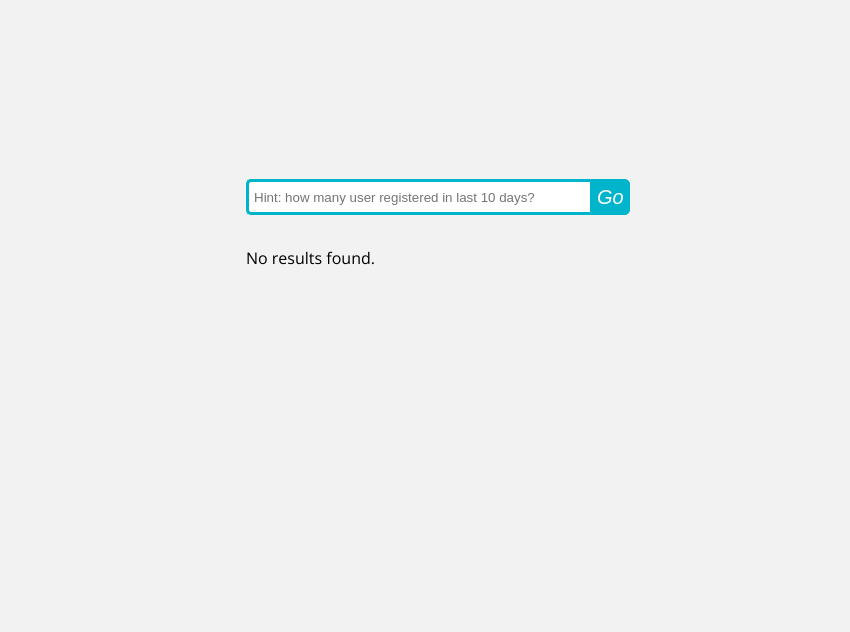
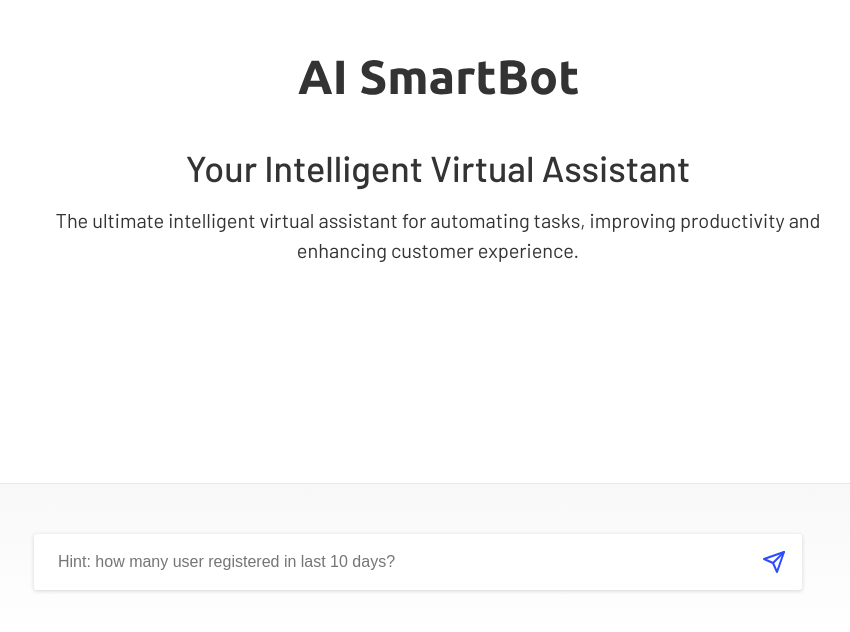
Before and after one commit to loginradius-hackathon/lr-hackathon-aismartbot, a React (Create React App) app: page / in a window 1280 px wide. Shown: the part 160-792 px from the top of the page, without its empty margins (202-1052 px from the left). Built offline with nearby package versions, Linux system fonts and the light colour scheme.

Commit message:
landing page HTML CSS changes

```diff
--- a/public/index.html
+++ b/public/index.html
@@ -1,14 +1,12 @@
 <!DOCTYPE html>
 <html lang="en">
+
   <head>
     <meta charset="utf-8" />
     <link rel="icon" href="%PUBLIC_URL%/favicon.ico" />
     <meta name="viewport" content="width=device-width, initial-scale=1" />
     <meta name="theme-color" content="#000000" />
-    <meta
-      name="description"
-      content="Web site created using create-react-app"
-    />
+    <meta name="description" content="Web site created using create-react-app" />
     <link rel="apple-touch-icon" href="%PUBLIC_URL%/logo192.png" />
     <!--
       manifest.json provides metadata used when your web app is installed on a
@@ -24,8 +22,12 @@
       work correctly both with client-side routing and a non-root public URL.
       Learn how to configure a non-root public URL by running `npm run build`.
     -->
+    <link rel="preconnect" href="https://fonts.googleapis.com">
+    <link rel="preconnect" href="https://fonts.gstatic.com" crossorigin>
+    <link href="https://fonts.googleapis.com/css2?family=Barlow:wght@400;500&display=swap" rel="stylesheet">
     <title>AI Smart Bot</title>
   </head>
+
   <body>
     <noscript>You need to enable JavaScript to run this app.</noscript>
     <div id="root"></div>
@@ -40,4 +42,5 @@
       To create a production bundle, use `npm run build` or `yarn build`.
     -->
   </body>
+
 </html>
--- a/src/App.js
+++ b/src/App.js
@@ -1,8 +1,8 @@
-import React, { useState } from 'react';
-import './index.css';
-
+import React, { useState } from "react";
+import "./index.css";
+import Logo from "./logo.svg";
 function App() {
-  const [searchQuery, setSearchQuery] = useState('');
+  const [searchQuery, setSearchQuery] = useState("");
   const [searchResults, setSearchResults] = useState([]);
 
   const handleInputChange = (event) => {
@@ -11,36 +11,74 @@ function App() {
 
   const handleSearch = () => {
     const results = [
-      'Result 1',
-      'Result 2',
-      'Result 3',
-      'Result 4',
-      'Result 5',
+      "Result 1",
+      "Result 2",
+      "Result 3",
+      "Result 4",
+      "Result 5",
     ];
 
     setSearchResults(results);
   };
 
   return (
-  <div class="wrap">
+    <div id="page-container">
+      <div id="content-wrap">
+        <div className="logo">
+          <a href="/">
+            <img src={Logo} />
+          </a>
+        </div>
+        <div className="heading">
+          <h1>Your Intelligent Virtual Assistant</h1>
+          <p>
+            The ultimate intelligent virtual assistant for automating tasks,
+            improving productivity and enhancing customer experience.
+          </p>
+        </div>
+      </div>
+      <div id="search_section">
         <div class="search">
-      <input type="text" class="searchTerm" placeholder="Hint: how many user registered in last 10 days?" />
+          <input
+            type="text"
+            class="searchTerm"
+            placeholder="Hint: how many user registered in last 10 days?"
+          />
           <button type="submit" class="searchButton" onClick={handleSearch}>
-        <i class="fa fa-search">Go</i>
+            <svg
+              width="24"
+              height="24"
+              viewBox="0 0 24 24"
+              fill="none"
+              xmlns="http://www.w3.org/2000/svg"
+            >
+              <path
+                d="M22 2L11 13"
+                stroke="#2C4BFF"
+                stroke-width="2"
+                stroke-linecap="round"
+                stroke-linejoin="round"
+              />
+              <path
+                d="M22 2L15 22L11 13L2 9L22 2Z"
+                stroke="#2C4BFF"
+                stroke-width="2"
+                stroke-linecap="round"
+                stroke-linejoin="round"
+              />
+            </svg>
           </button>
         </div>
-   <div class="search">
+        <div class="search_results">
           <p>
-	 {searchResults.length > 0 ? (
+            {searchResults.length > 0}
             <ul className="results-list">
               {searchResults.map((result, index) => (
                 <li key={index}>{result}</li>
               ))}
             </ul>
-          ) : (
-            <p className="no-results">No results found.</p>
-          )}
           </p>
+        </div>
       </div>
     </div>
   );
--- a/src/index.css
+++ b/src/index.css
@@ -1,48 +1,100 @@
-@import url(https://fonts.googleapis.com/css?family=Open+Sans);
+body {
+  font-family: "Barlow", sans-serif;
+  padding: 0;
+  margin: 0;
+}
+svg {
+  display: block;
+  vertical-align: middle;
+}
+#page-container {
+  position: relative;
+  min-height: 100vh;
+}
 
-body{
-  background: #f2f2f2;
-  font-family: 'Open Sans', sans-serif;
+#content-wrap {
+  padding-bottom: 156px; /* Footer height */
+  min-height: calc(100vh - 156px);
+  display: flex;
+  justify-content: center;
+  align-items: center;
+  flex-direction: column;
+  gap: 48px;
+}
+#content-wrap .heading {
+  text-align: center;
+}
+h1 {
+  font-size: 36px;
+  margin: 0 0 16px 0;
+  font-weight: 500;
+  color: #333;
+}
+p {
+  max-width: 768px;
+  margin-inline: auto;
+  margin: 0;
+  font-size: 20px;
+  line-height: 1.5;
+  color: #333;
+}
+#search_section {
+  position: absolute;
+  bottom: 0;
+  width: 100%;
+  height: 156px; /* Footer height */
+  background: linear-gradient(180deg, #f8f8f8 0%, rgba(243, 243, 243, 0) 100%);
+  border-top: 1px solid #e7e7e7;
+  display: flex;
+  justify-content: center;
+  align-items: center;
 }
 
 .search {
   width: 100%;
+  display: flex;
+  justify-content: center;
+  align-items: center;
+  max-width: 768px;
+  margin-inline: auto;
   position: relative;
-  display: flex;
 }
-
-.searchTerm {
+.search input {
+  height: 56px;
+  background: #ffffff;
+  box-shadow: 0px 1px 4px rgba(0, 0, 0, 0.16);
+  border-radius: 3px;
+  max-width: 768px;
   width: 100%;
-  border: 3px solid #00B4CC;
-  border-right: none;
-  padding: 5px;
-  height: 20px;
-  border-radius: 5px 0 0 5px;
+  margin-inline: auto;
+  padding: 0 84px 0 24px;
+  border: none;
+  font-size: 16px;
+  color: #333;
+}
+.search input:hover {
+  outline: 0;
+  box-shadow: 0 0 1px 1px rgba(13, 110, 253);
+}
+.search input:focus {
+  outline: 0;
+  box-shadow: 0 0 0 0.25rem rgba(13, 110, 253, 0.25);
+}
+.search button {
+  position: absolute;
+  background-color: transparent;
+  border: none;
   outline: none;
-  color: #9DBFAF;
+  height: 56px;
+  width: 56px;
+  top: 0;
+  right: 0;
+  cursor: pointer;
+  transition: all 0.2s ease-in-out;
 }
-
-.searchTerm:focus{
-  color: #00B4CC;
+.search button:hover {
+  background-color: #fbfbfb;
 }
-
-.searchButton {
-  width: 40px;
-  height: 36px;
-  border: 1px solid #00B4CC;
-  background: #00B4CC;
-  text-align: center;
-  color: #fff;
-  border-radius: 0 5px 5px 0;
-  cursor: pointer;
-  font-size: 20px;
+.search button svg {
+  margin: 0 auto;
 }
-
-/*Resize the wrap to see the search bar change!*/
-.wrap{
-  width: 30%;
-  position: absolute;
-  top: 50%;
-  left: 50%;
-  transform: translate(-50%, -50%);
-}
```
Also changed, not shown: src/App.css (deleted, +0 -38 lines), src/logo.svg. Lines whose indentation alone changed are shown as unchanged.
